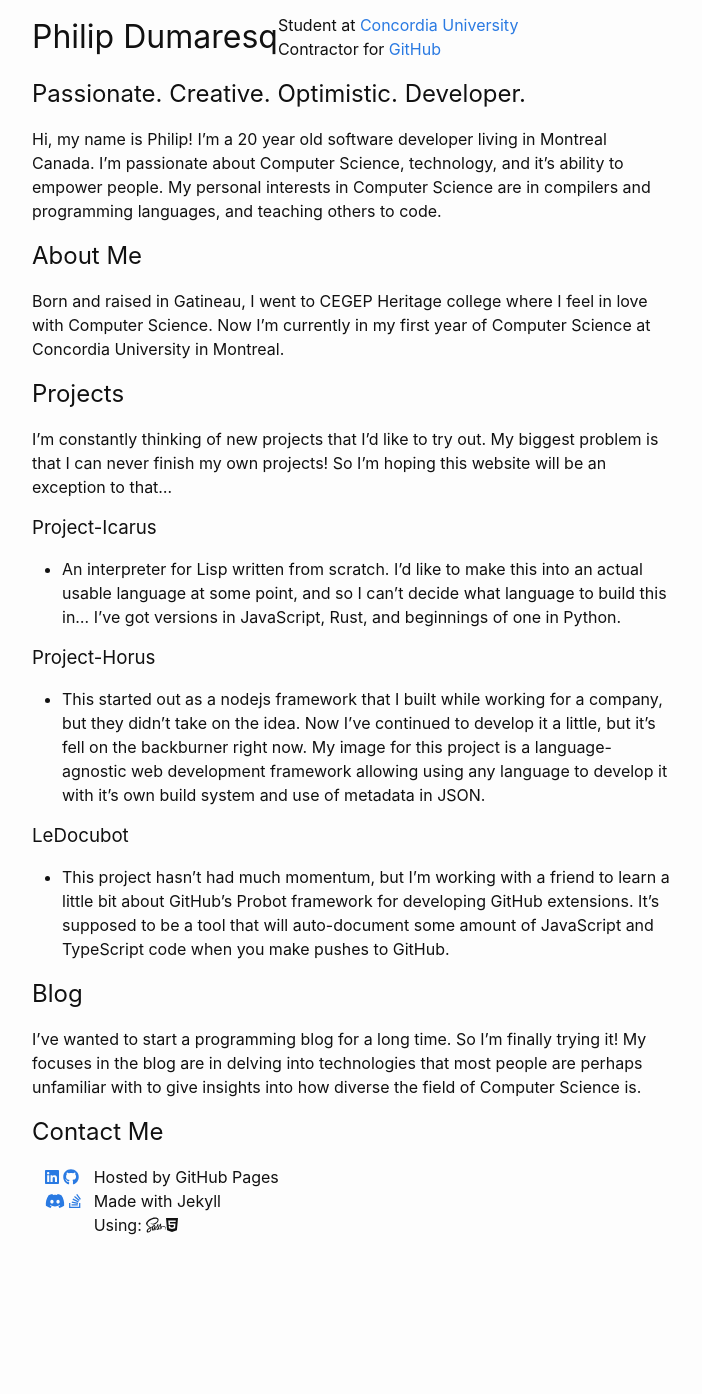
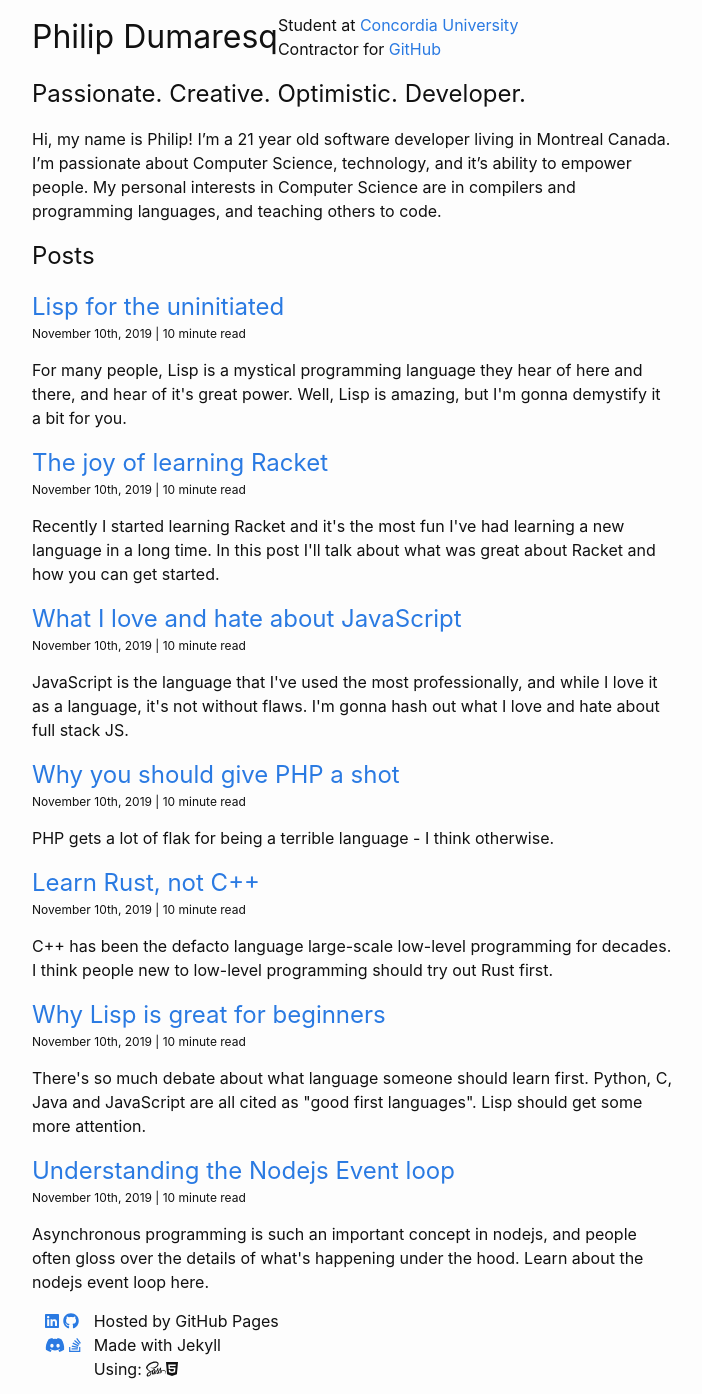
Before and after one commit to nixin72/nixin72.github.io, a Jekyll site: the page built from index.md, in a window 1280 px wide. Shown: the whole page, without its empty margins (288-990 px from the left). Built offline with Jekyll 4.4.1, drawn with Linux system fonts in a browser that asks for light colours; nearby versions of some CDN libraries; before the commit the page ends 1250 px from its top, so only the background shows below that.

Commit message:
Added the home page to include JUST blog stuff. Keep it simple

```diff
--- a/index.md
+++ b/index.md
@@ -3,27 +3,51 @@
 layout: default
 ---
 
-# Passionate. Creative. Optimistic. Developer.
+## Passionate. Creative. Optimistic. Developer.
 
-Hi, my name is Philip! I'm a 20 year old software developer living in Montreal Canada. I'm passionate about Computer Science, technology, and it's ability to empower people.
+Hi, my name is Philip! I'm a 21 year old software developer living in Montreal Canada. I'm passionate about Computer Science, technology, and it's ability to empower people.
 My personal interests in Computer Science are in compilers and programming languages, and teaching others to code.
 
-## About Me
-Born and raised in Gatineau, I went to CEGEP Heritage college where I feel in love with Computer Science. Now I'm currently in my first year of Computer Science at Concordia University in Montreal.
+## Posts
 
-## Projects
-I'm constantly thinking of new projects that I'd like to try out. My biggest problem is that I can never finish my own projects! So I'm hoping this website will be an exception to that...
+<div class="post">
+  <h1><a href="blog/lisp-uninitiated.html">Lisp for the uninitiated</a></h1>
+  <p class="meta">November 10th, 2019 | 10 minute read</p>
+  <p class="desc">For many people, Lisp is a mystical programming language they hear of here and there, and hear of it's great power. Well, Lisp is amazing, but I'm gonna demystify it a bit for you.</p>
+</div>
 
-### Project-Icarus
-- An interpreter for Lisp written from scratch. I'd like to make this into an actual usable language at some point, and so I can't decide what language to build this in... I've got versions in JavaScript, Rust, and beginnings of one in Python.
+<div class="post">
+  <h1><a href="_posts/joy-of-racket.md">The joy of learning Racket</a></h1>
+  <p class="meta">November 10th, 2019 | 10 minute read</p>
+  <p class="desc">Recently I started learning Racket and it's the most fun I've had learning a new language in a long time. In this post I'll talk about what was great about Racket and how you can get started.</p>
+</div>
 
-### Project-Horus
-- This started out as a nodejs framework that I built while working for a company, but they didn't take on the idea. Now I've continued to develop it a little, but it's fell on the backburner right now. My image for this project is a language-agnostic web development framework allowing using any language to develop it with it's own build system and use of metadata in JSON.
+<div class="post">
+  <h1><a href="_posts/love-hate-js.md">What I love and hate about JavaScript</a></h1>
+  <p class="meta">November 10th, 2019 | 10 minute read</p>
+  <p class="desc">JavaScript is the language that I've used the most professionally, and while I love it as a language, it's not without flaws. I'm gonna hash out what I love and hate about full stack JS.</p>
+</div>
 
-### LeDocubot
-- This project hasn't had much momentum, but I'm working with a friend to learn a little bit about GitHub's Probot framework for developing GitHub extensions. It's supposed to be a tool that will auto-document some amount of JavaScript and TypeScript code when you make pushes to GitHub.
+<div class="post">
+  <h1><a href="_posts/give-php-a-shot.md">Why you should give PHP a shot</a></h1>
+  <p class="meta">November 10th, 2019 | 10 minute read</p>
+  <p class="desc">PHP gets a lot of flak for being a terrible language - I think otherwise.</p>
+</div>
 
-## Blog
-I've wanted to start a programming blog for a long time. So I'm finally trying it! My focuses in the blog are in delving into technologies that most people are perhaps unfamiliar with to give insights into how diverse the field of Computer Science is.
+<div class="post">
+  <h1><a href="_posts/rust-over-cpp.md">Learn Rust, not C++</a></h1>
+  <p class="meta">November 10th, 2019 | 10 minute read</p>
+  <p class="desc">C++ has been the defacto language large-scale low-level programming for decades. I think people new to low-level programming should try out Rust first.</p>
+</div>
 
-## Contact Me
+<div class="post">
+  <h1><a href="_posts/lisp-for-beginners">Why Lisp is great for beginners</a></h1>
+  <p class="meta">November 10th, 2019 | 10 minute read</p>
+  <p class="desc">There's so much debate about what language someone should learn first. Python, C, Java and JavaScript are all cited as "good first languages". Lisp should get some more attention.</p>
+</div>
+
+<div class="post">
+  <h1><a href="_posts/nodejs-event-loop.md">Understanding the Nodejs Event loop</a></h1>
+  <p class="meta">November 10th, 2019 | 10 minute read</p>
+  <p class="desc">Asynchronous programming is such an important concept in nodejs, and people often gloss over the details of what's happening under the hood. Learn about the nodejs event loop here.</p>
+</div>
```
